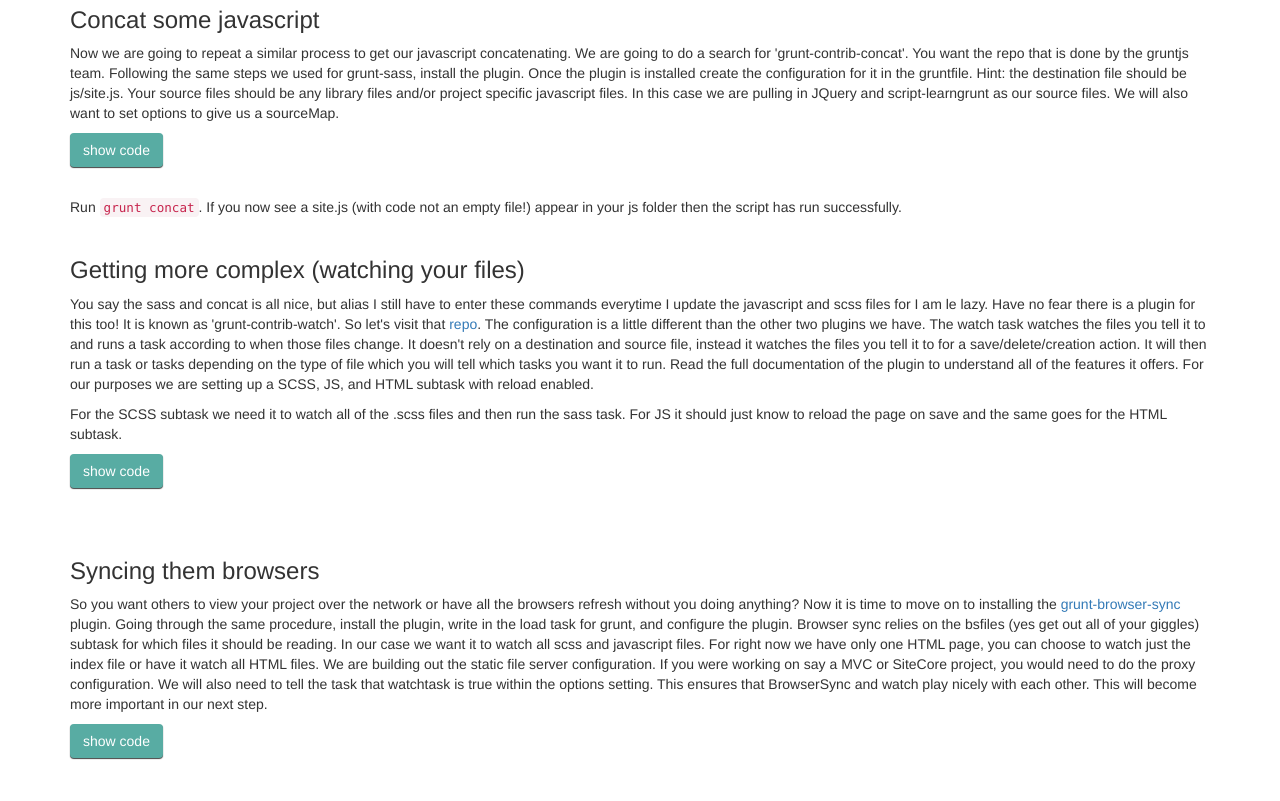
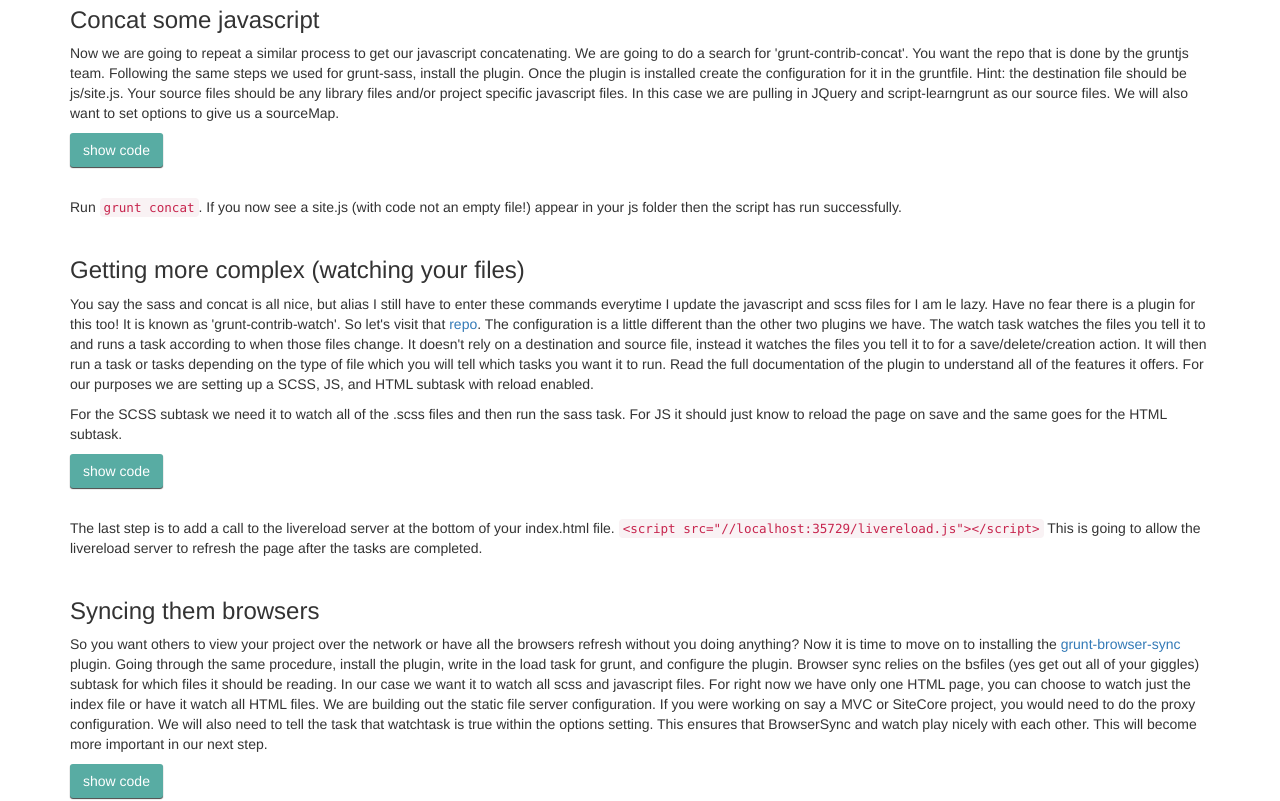
Before and after one commit to unumux/learn-grunt, a plain HTML site: page index.html in a window 1280 px wide. Shown: the part 1500-2301 px from the top of the page. Drawn offline with nearby package versions, Linux system fonts and the light colour scheme; files that its build step writes are made by us from their sources.

Commit message:
Changes based on meeting notes
added references, corrected a few things, added livereload instruction.

```diff
--- a/index.html
+++ b/index.html
@@ -85,10 +85,8 @@
               <pre>
                 sass: {
                   dev: {
-                    files: {
                       src: 'css/bootstrap.scss',
                       dest: 'css/site.css'
-                    }
                   }
                  }
               </pre>
@@ -155,6 +153,8 @@
                 }
               }
               </pre>
+              <p>The last step is to add a call to the livereload server at the bottom of your index.html file. <code>&lt;script src="//localhost:35729/livereload.js"&gt;&lt;/script&gt;</code> This is going to allow the livereload server to refresh the page after the tasks are completed.
+              </p>
             </li>
 
             <li>
--- a/scss/_buttons.scss
+++ b/scss/_buttons.scss
@@ -1,5 +1,6 @@
 .btn {
 	background: $teal;
+	border-radius: 3px;
 	box-shadow:0 1px 1px #444;
 	color: #fff;
 	margin:0 0 30px;
```
